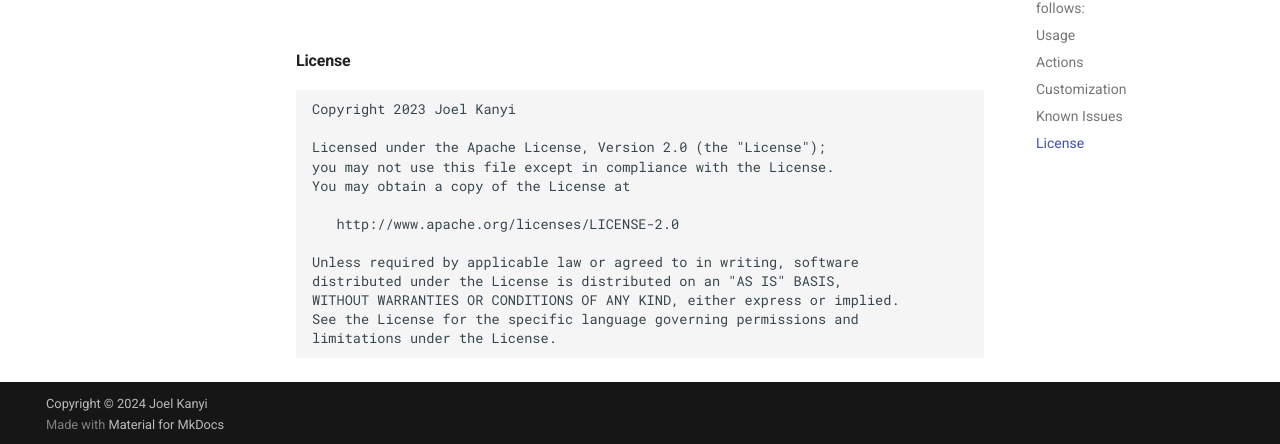
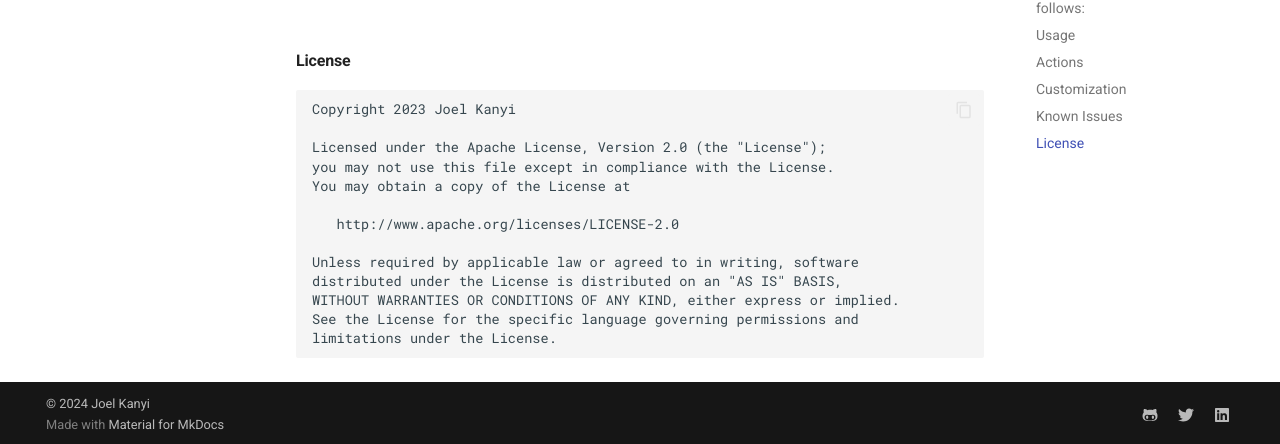
Before and after one commit to joelkanyi/sain, an MkDocs documentation site: the page built from docs/index.md, in a window 1280 px wide and 900 px high, scrolled down 2516 px. Shown: the part 453-897 px from the top of the window. Built offline with MkDocs 1.6.1 and Material for MkDocs 9.7.7, drawn with Linux system fonts in a browser that asks for light colours; comment, search, counter and statistics services are not loaded.

Commit message:
update mkdocs.yml

```diff
--- a/mkdocs.yml
+++ b/mkdocs.yml
@@ -1,10 +1,9 @@
 site_name: Sain
-site_description: "A Simple Signature Capture Library"
+site_description: "A Simple Compose Multiplatform Signature Capture Library"
 site_author: "Joel Kanyi"
 site_url: "https://joelkanyi.github.io/sain/"
 repo_name: sain
 repo_url: "https://github.com/joelkanyi/sain"
-copyright: "Copyright &copy; 2024 Joel Kanyi"
 edit_uri: "tree/main/docs/"
 docs_dir: docs
 remote_branch: gh-pages
@@ -20,6 +19,14 @@
 theme:
   name: 'material'
   language: 'en'
+  features:
+    - navigation.sections
+    - navigation.top
+    - search.suggest
+    - search.highlight
+    - content.tabs.link
+    - content.code.annotation
+    - content.code.copy
   palette:
     # Palette toggle for light mode
     - scheme: default
@@ -45,10 +52,20 @@
   - codehilite:
       guess_lang: false
   - footnotes
-  - toc:
-      permalink: true
   - pymdownx.betterem
   - pymdownx.superfences
   - pymdownx.tabbed
   - pymdownx.details
   - pymdownx.tilde
+
+extra:
+  social:
+    - icon: fontawesome/brands/github-alt
+      link: https://github.com/joelkanyi
+    - icon: fontawesome/brands/twitter
+      link: https://twitter.com/_joelkanyi
+    - icon: fontawesome/brands/linkedin
+      link: https://www.linkedin.com/in/joel-kanyi-037270174/
+
+copyright: |
+  &copy; 2024 <a href="https://github.com/joelkanyi"  target="_blank" rel="noopener">Joel Kanyi</a>
```
